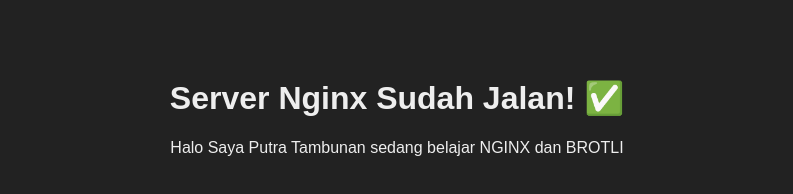
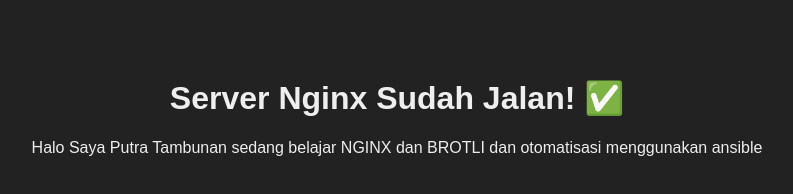
Before and after one commit to putra05062005/nginx-brotli-setup, a plain HTML site: page index.html in a window 1280 px wide. Shown: the whole page, without its empty margins (243-1036 px from the left). Drawn offline with Linux system fonts and the light colour scheme.

```diff
--- a/index.html
+++ b/index.html
@@ -7,6 +7,6 @@
 </head>
 <body>
     <h1>Server Nginx Sudah Jalan! ✅</h1>
-    <p>Halo Saya Putra Tambunan sedang belajar NGINX dan BROTLI</p>
+    <p>Halo Saya Putra Tambunan sedang belajar NGINX dan BROTLI dan otomatisasi menggunakan ansible</p>
 </body>
 </html>
```
